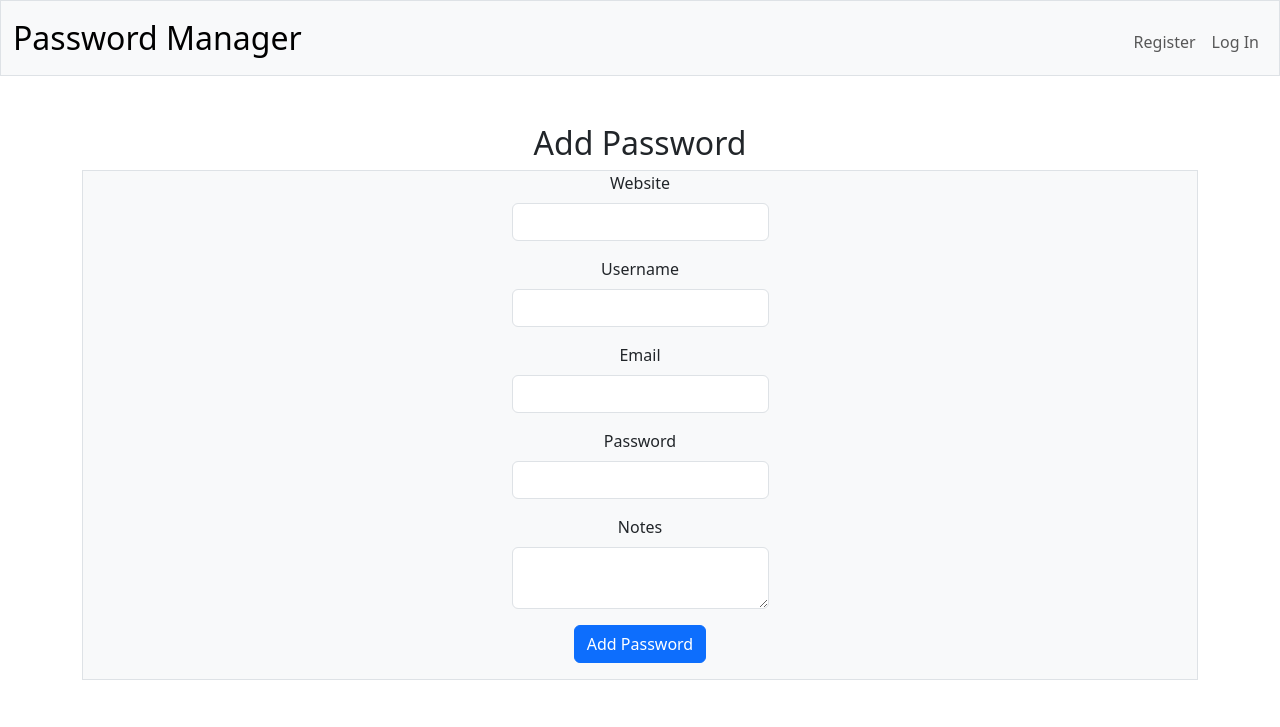
After one commit to garrett-west13/PasswordManager, a Flask app: template templates/add.html in a window 1280 px wide. The commit adds this page. Shown: the top 727 px of the page. Run offline with Flask 3, Linux system fonts and the light colour scheme; the template is opened without the code that fills it, so the values that code supplies are empty.

```diff
--- a/app.py
+++ b/app.py
@@ -1,12 +1,30 @@
 import re
+import os
 
 from flask import Flask, flash, redirect, render_template, request, session, url_for
 from flask_session import Session
 from werkzeug.security import check_password_hash, generate_password_hash
+from cryptography.fernet import Fernet
 import sqlite3
 
+key = Fernet.generate_key()
+key_str = key.decode()  # Convert bytes to string
 
 app = Flask(__name__)
+
+# Load the key from an environment variable
+os.environ["SECRET_KEY"] = key_str
+
+# If the environment variable is not set, generate a new key
+key = os.getenv("SECRET_KEY")
+
+# Convert string back to bytes
+if not key:
+    key_str = Fernet.generate_key().decode()  # Generate new key and decode to string
+    os.environ["SECRET_KEY"] = key_str
+    key = key_str.encode()  # Convert string back to bytes
+
+cipher = Fernet(key)
 
 # Configure session to use filesystem (instead of signed cookies)
 app.config["SESSION_PERMANENT"] = False
@@ -18,16 +36,32 @@ def get_db_connection():
     conn.row_factory = sqlite3.Row
     return conn
 
-@app.route("/")
+@app.route("/", methods=["GET", "POST"])
 def index():
     # Check if user is logged in
     if "user_id" in session:
+
+        db = get_db_connection()
+        table = db.execute("SELECT * FROM passwords")
+        db.close
+        rows = []
+
+        for item in table:
+            rows.append({
+                "website": cipher.decrypt(item["website"]).decode(),
+                "username": cipher.decrypt(item["username"]).decode(),
+                "email": cipher.decrypt(item["email"]).decode(),
+                "password": cipher.decrypt(item["password"]).decode(),
+                "notes": cipher.decrypt(item["notes"]).decode()
+            })
+
         # Get username from the database
         db = get_db_connection()
         username = db.execute("SELECT username FROM users WHERE id = ?", (session["user_id"],)).fetchone()["username"]
         db.close()
         # Render the index page with the username
-        return render_template("index.html", username=username)
+        return render_template("index.html", username=username, rows=rows)
+
     else:
         # Redirect to login page if user is not logged in
         return redirect(url_for("login"))
@@ -114,7 +148,7 @@ def register():
         password_hashed = generate_password_hash(password)
 
         db = get_db_connection()
-        db.execute("INSERT INTO users (username, hash) VALUES (?, ?)", (username, password_hashed))
+        db.execute("INSERT INTO users (username, password) VALUES (?, ?)", (username, password_hashed))
         db.commit()
 
         user_id = db.execute("SELECT id FROM users WHERE username = ?", (username,)).fetchone()
@@ -130,3 +164,56 @@ def register():
 
     else:
         return render_template("register.html")
+
+    # Add Passwords and other info
+@app.route("/add", methods=["GET", "POST"])
+def add():
+
+    if "user_id" in session:
+
+        if request.method == "POST":
+
+            website = request.form.get("website")
+            username = request.form.get("username")
+            email = request.form.get("email")
+            password = request.form.get("password")
+            notes = request.form.get("notes")
+
+        # Make sure there is at least a website and passwordc
+            if not website:
+                flash("Must enter a url", "error")
+                return redirect("/add")
+            if not password:
+                flash("Must enter a password", "error")
+                return redirect("/add")
+
+            # Encoded Data
+            encoded_website = website.encode()
+            encoded_username = username.encode()
+            encoded_email = email.encode()
+            encoded_password = password.encode()
+            encoded_notes = notes.encode()
+            # Encrypt Data
+            encrypted_website = cipher.encrypt(encoded_website)
+            encrypted_username = cipher.encrypt(encoded_username)
+            encrypted_email = cipher.encrypt(encoded_email)
+            encrypted_password = cipher.encrypt(encoded_password)
+            encrypted_notes = cipher.encrypt(encoded_notes)
+
+            db = get_db_connection()
+            db.execute("INSERT INTO passwords (user_id, website, username, password, notes, email) VALUES (?, ?, ?, ?, ?, ?)",
+                      (session["user_id"], encrypted_website, encrypted_username, encrypted_password, encrypted_notes, encrypted_email))
+            db.commit()
+            db.close()
+
+            flash("Password added successfully", "success")
+            return redirect("/")
+
+
+        else:
+            db = get_db_connection()
+            username = db.execute("SELECT username FROM users WHERE id = ?", (session["user_id"],)).fetchone()["username"]
+            db.close()
+            return render_template("add.html", username=username)
+    else:
+        return redirect("/login")
--- /dev/null
+++ b/templates/add.html
@@ -0,0 +1,41 @@
+{% extends "layout.html" %}
+
+{% block title %}
+    Add Password
+{% endblock %}
+
+{% block main %}
+
+<div class="container">
+    <h2>Add Password</h2>
+    <form action="/add" method="post">
+        <div class="row justify-content-center border bg-light">
+            <div class="col-auto">
+                <div class="mb-3">
+                    <label for="website" class="form-label">Website</label>
+                    <input type="url" class="form-control" id="website" name="website" required>
+                </div>
+                <div class="mb-3">
+                    <label for="username" class="form-label">Username</label>
+                    <input type="text" class="form-control" id="username" name="username">
+                </div>
+                <div class="mb-3">
+                    <label for="email" class="form-label">Email</label>
+                    <input type="email" class="form-control" id="email" name="email">
+                </div>
+                <div class="mb-3">
+                    <label for="password" class="form-label">Password</label>
+                    <input type="password" class="form-control" id="password" name="password" required>
+                </div>
+                <div class="mb-3">
+                    <label for="notes" class="form-label">Notes</label>
+                    <textarea class="form-control" id="notes" name="notes"></textarea>
+                </div>
+                <div class="mb-3">
+                    <button type="submit" class="btn btn-primary">Add Password</button>
+                </div>
+            </div>
+        </div>
+    </form>
+</div>
+{% endblock %}
```
Also changed, not shown: templates/index.html (+3 -9 lines), 1 other file.
